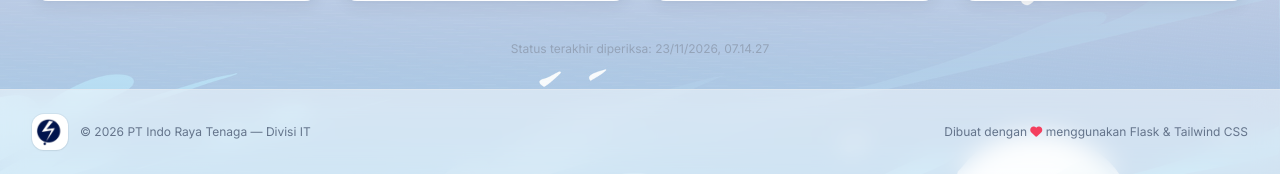
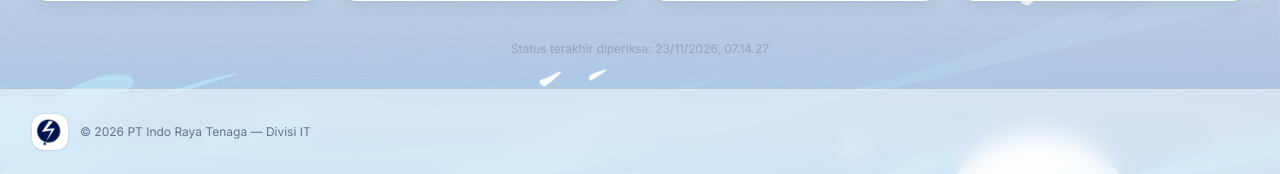
Before and after one commit to azizovers-idn/it-app-portal, a Flask app: page / in a window 1280 px wide. Shown: the part 918-1092 px from the top of the page. Run offline with Flask 3, Linux system fonts and the light colour scheme; data that the repository does not hold is empty; some libraries are stand-ins or nearby versions.

Commit message:
chore(ui): hapus teks credit footer 'Dibuat dengan ... Flask & Tailwind CSS'

```diff
--- a/templates/index.html
+++ b/templates/index.html
@@ -287,7 +287,6 @@
         </span>
         <span>&copy; <span id="year"></span> PT Indo Raya Tenaga — Divisi IT</span>
       </div>
-      <span>Dibuat dengan <i class="fa-solid fa-heart text-rose-500"></i> menggunakan Flask &amp; Tailwind CSS</span>
     </div>
   </footer>
 
```
